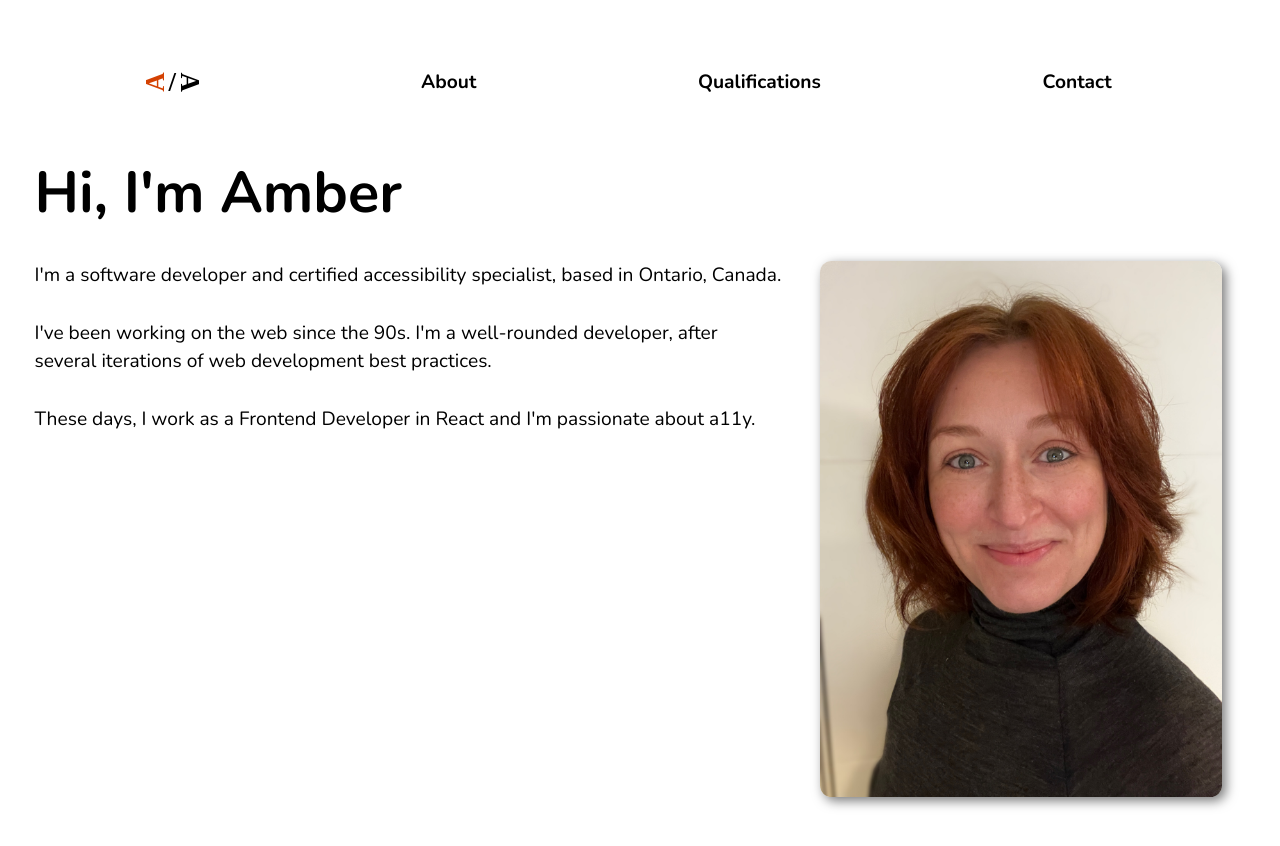
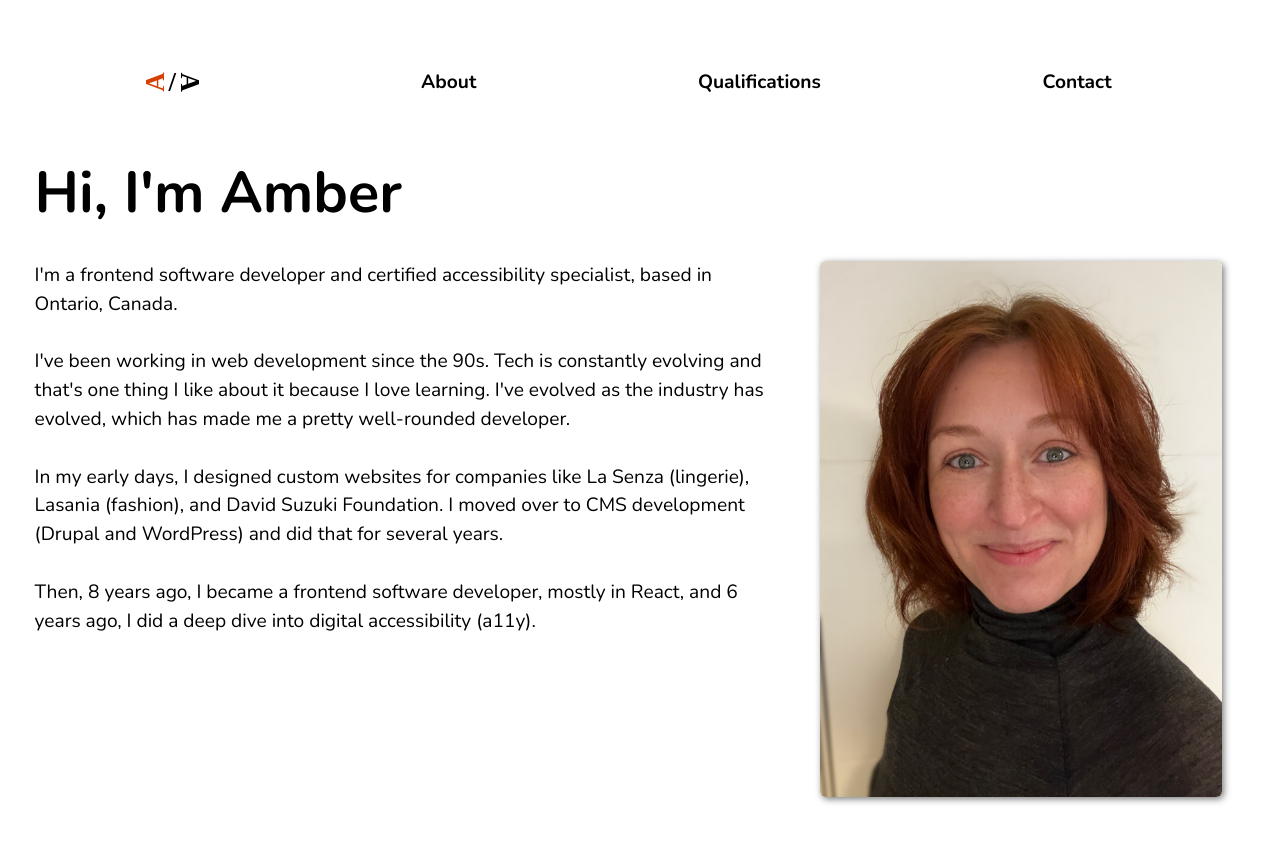
Before and after one commit to amberfrontend/website, a React (Vite) app: page / in a window 1280 px wide. Shown: the top 846 px of the page. Built offline with nearby package versions, Linux system fonts and the light colour scheme; a web font is replaced by a local one.

Commit message:
Add photo and layout

```diff
--- a/src/routes/About/About.tsx
+++ b/src/routes/About/About.tsx
@@ -37,12 +37,13 @@ export default function About() {
       <Block>
         <h2>Design Systems and UX Development</h2>
         <p>
-          I absolutely love great UX, so I love design system engineering. I've
-          worked on three component libraries, maturing and maintaining them, as
-          well as remediating and building accessible components. I've built
-          complex components, like responsive and sortable data tables, modals
-          with focus trap, datepickers, filters &amp; search, animations,
-          comboboxes, context, and more.
+          I'm obsessed with great UX, so design systems and component libraries
+          are one of my favorite aspects of software. I've worked on three
+          component libraries, maturing and maintaining them, as well as
+          remediating for accessibility and building new accessible components.
+          I've built complex components, like responsive and sortable data
+          tables, modals with focus trap, datepickers, filters &amp; search,
+          animations, comboboxes, customizable theme engines, and more.
         </p>
         <p>
           Component libraries should be flexible and collaborative, without
@@ -111,9 +112,9 @@ export default function About() {
         <h3>As a Person</h3>
         <p>
           The first thing people usually notice about me is my enthusiasm and my
-          zest for life. The second thing is often my persistence. I've overcome
-          many barriers with resilience and tenacity. I believe in a growth
-          mindset.
+          zest for life. The second thing is often my persistence. I've broken
+          through many glass ceilings with resilience and tenacity. I believe in
+          a growth mindset.
         </p>
         <p>
           For fun, I have too many hobbies, like music, cooking, cake
--- a/src/routes/Index/Index.tsx
+++ b/src/routes/Index/Index.tsx
@@ -9,9 +9,15 @@ import './Index.css';
 
 export default function Index() {
   const StyledImg = styled.img`
-    border-radius: 0.6rem;
-    box-shadow: 0.2rem 0.2rem 0.6rem ${COLORS.GREY02};
+    border-radius: 0.3rem;
+    box-shadow: 0.1rem 0.1rem 0.4rem ${COLORS.GREY02};
   `;
+
+  const today = new Date();
+  const yearBeganSoftware = 2016;
+  const yearsOfSoftware = today.getFullYear() - yearBeganSoftware;
+  const yearsOfA11y = yearsOfSoftware - 2;
+
   return (
     <>
       <Block>
@@ -21,20 +27,32 @@ export default function Index() {
           left={
             <>
               <p>
-                I'm a <strong className='Opt'>software developer</strong> and
+                I'm a{' '}
+                <strong className='Opt'>frontend software developer</strong> and
                 certified{' '}
                 <strong className='Opt'>accessibility specialist</strong>, based
                 in <strong className='Opt'>Ontario, Canada</strong>.
               </p>
               <p>
-                I've been working on the web since the 90s. I'm a well-rounded
-                developer, after several iterations of web development best
-                practices.
+                I've been working in web development since the 90s. Tech is
+                constantly evolving and that's one thing I like about it because
+                I love learning. I've evolved as the industry has evolved, which
+                has made me a pretty well-rounded developer.
+              </p>
+
+              <p>
+                In my early days, I designed custom websites for companies like
+                La Senza (lingerie), Lasania (fashion), and David Suzuki
+                Foundation. I moved over to CMS development (Drupal and
+                WordPress) and did that for several years.
               </p>
               <p>
-                These days, I work as a Frontend Developer in React and I'm
-                passionate about a11y.
+                Then, {yearsOfSoftware} years ago, I became a frontend software
+                developer, mostly in React, and {yearsOfA11y} years ago, I did a
+                deep dive into digital accessibility (a11y).
               </p>
+
+              <p></p>
             </>
           }
           right={
```
